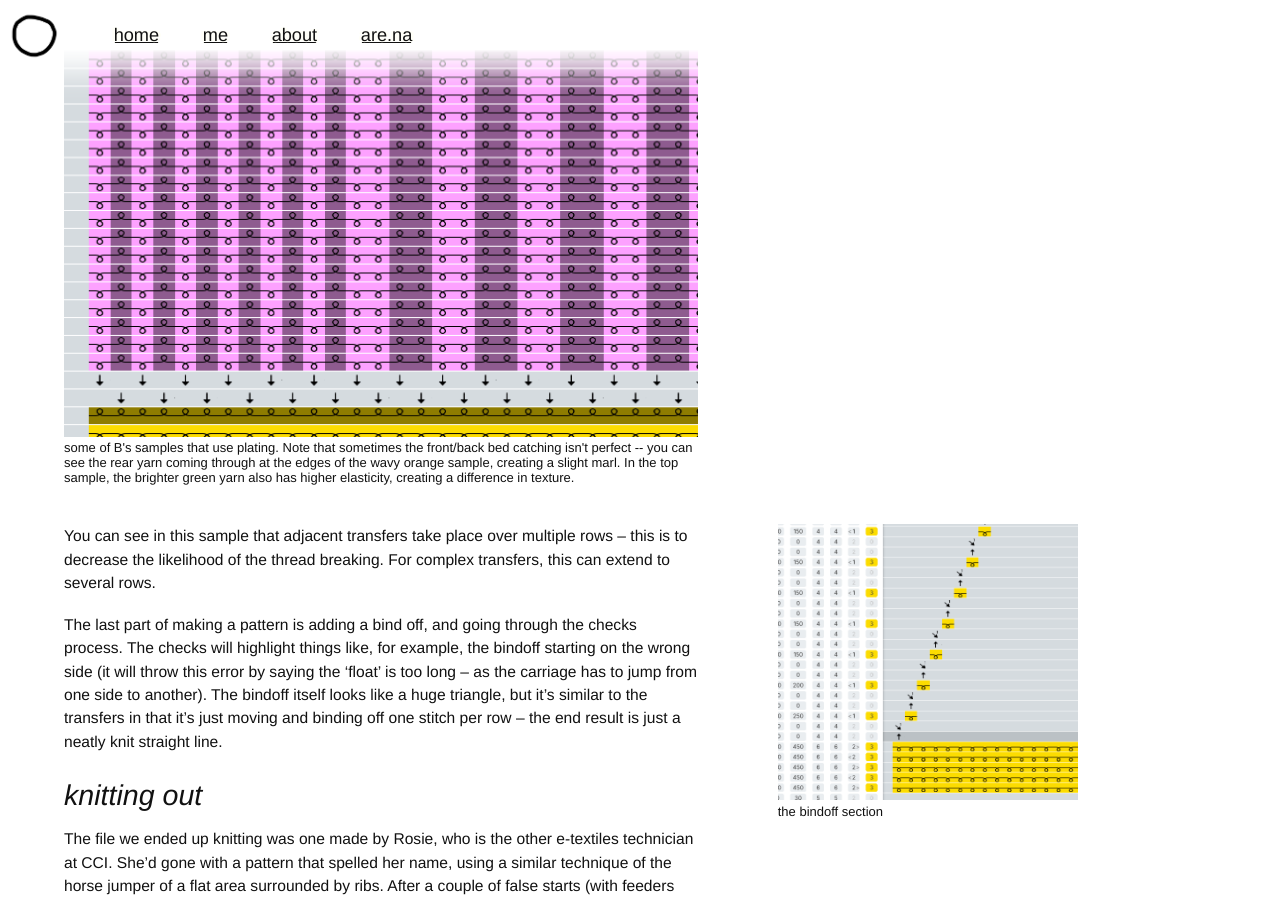
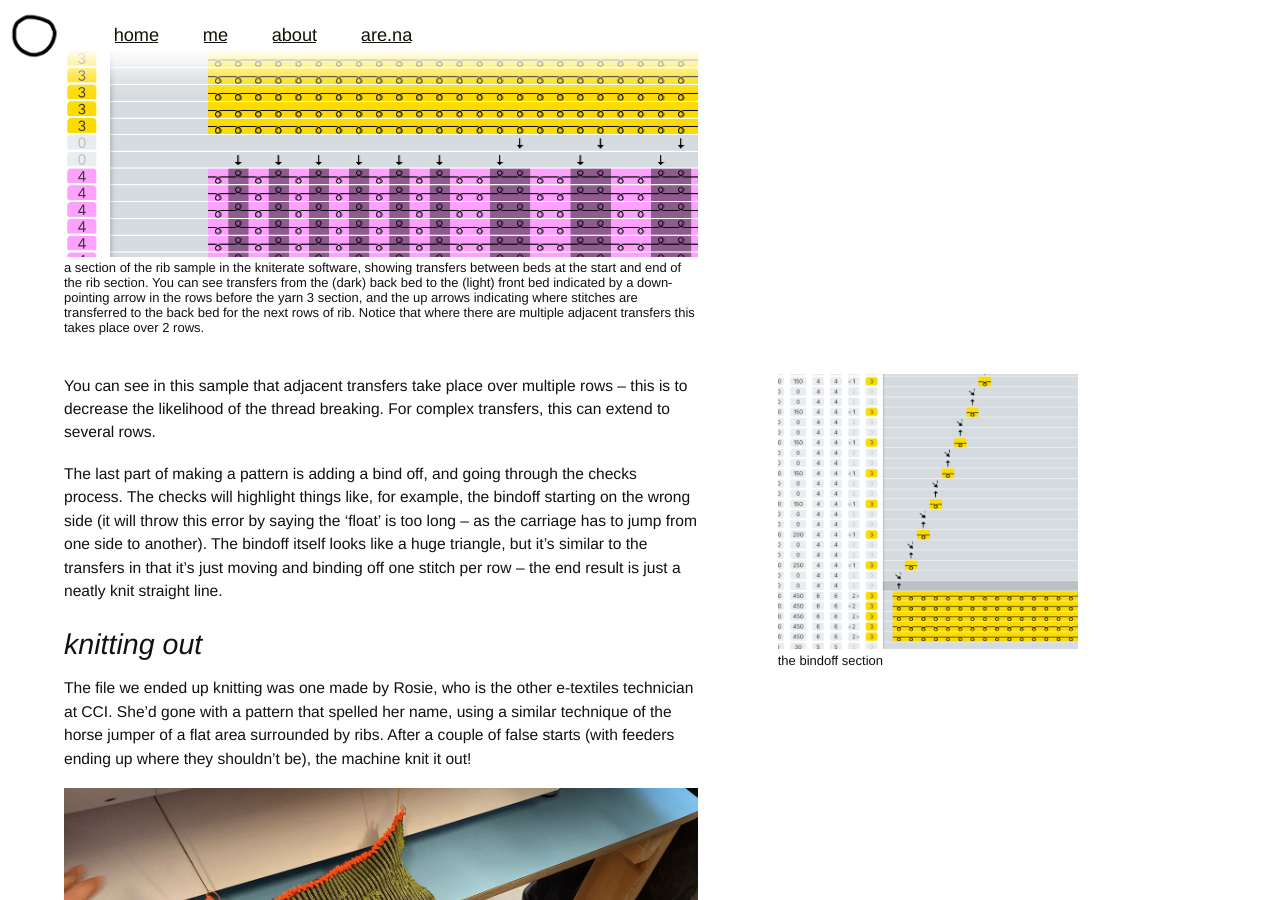
Before and after one commit to agnescameron/blog, a Jekyll site: the page built from _posts/2026-03-07-kniterate-notes.md, in a window 1280 px wide and 900 px high, scrolled down 3952 px. Built offline with Jekyll 4.4.1, drawn with Linux system fonts in a browser that asks for light colours.

Commit message:
added more info about the transfers

```diff
--- a/_posts/2026-03-07-kniterate-notes.md
+++ b/_posts/2026-03-07-kniterate-notes.md
@@ -107,8 +107,8 @@ The other nice thing about plating is that it doesn't require anything complicat
 To start editing the file, we added a 'free edit' layer -- these allow you to change the type of stitches being used. I used the paint tools to add sections of rib, alternating columns (wales) of front and back bed knitting. In order for this to be safely knit by the machine, transfers also need to be added. For this, a layer called 'Front <> Rear Transfers' is used, which will automatically plan transfers in a selection.
 
 <figure>
-	<img src="{{ '/img/kniterate/transfers.png' | prepend: site.baseurl }}"/>
-	some of B's samples that use plating. Note that sometimes the front/back bed catching isn't perfect -- you can see the rear yarn coming through at the edges of the wavy orange sample, creating a slight marl. In the top sample, the brighter green yarn also has higher elasticity, creating a difference in texture.
+	<img src="{{ '/img/kniterate/transfers-2.png' | prepend: site.baseurl }}"/>
+	a section of the rib sample in the kniterate software, showing transfers between beds at the start and end of the rib section. You can see transfers from the (dark) back bed to the (light) front bed indicated by a down-pointing arrow in the rows before the yarn 3 section, and the up arrows indicating where stitches are transferred to the back bed for the next rows of rib. Notice that where there are multiple adjacent transfers this takes place over 2 rows.
 </figure>
 
 <span class="marginnote">
```
Also changed, not shown: img/kniterate/transfers-2.png (added), 2 other files.
